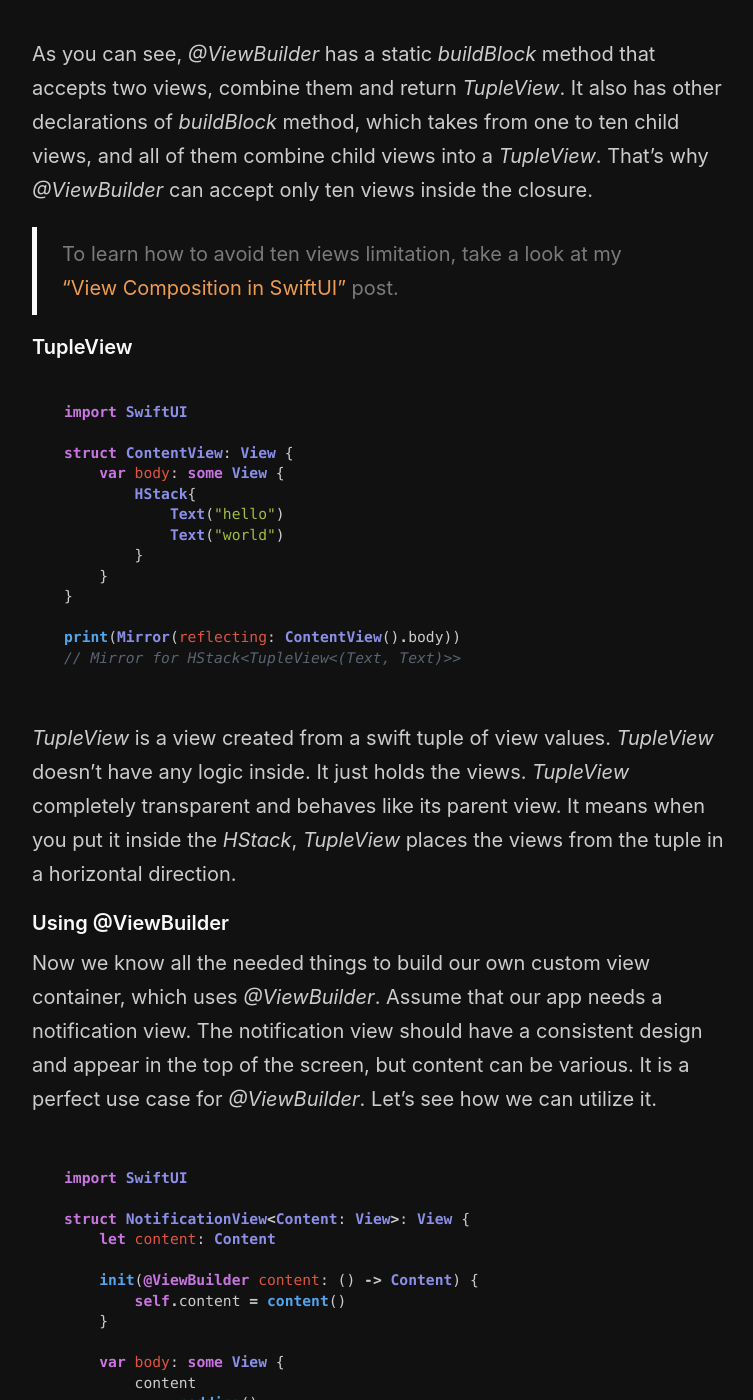
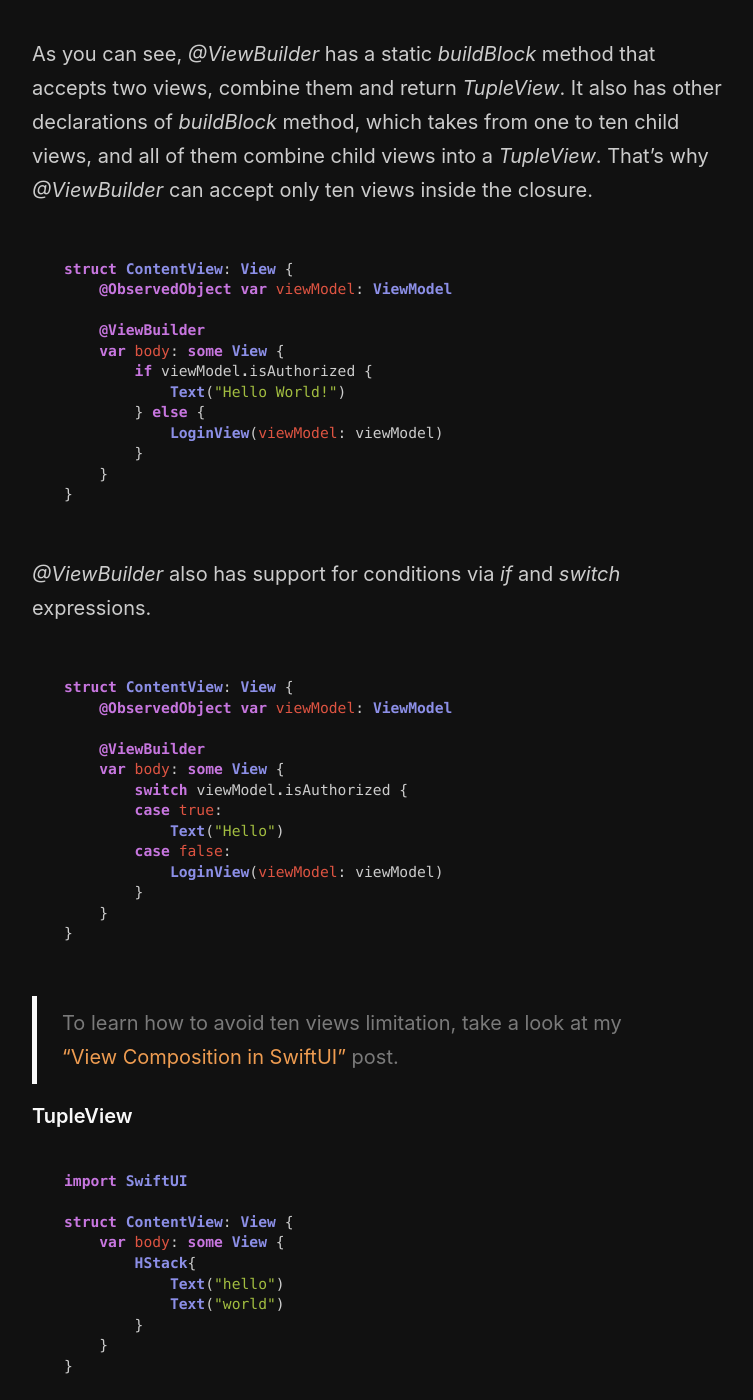
Before and after one commit to mecid/mecid.github.io, a Jekyll site: the page built from _posts/2019-12-18-the-power-of-viewbuilder-in-swiftui.md, in a window 1280 px wide and 1400 px high, scrolled down 1574 px. Shown: the whole window, without its empty margins (258-1011 px from the left). Built offline with Jekyll 4.4.1, drawn with Linux system fonts in a browser that asks for light colours.

Commit message:
View builder post updated

````diff
--- a/_posts/2019-12-18-the-power-of-viewbuilder-in-swiftui.md
+++ b/_posts/2019-12-18-the-power-of-viewbuilder-in-swiftui.md
@@ -43,6 +43,39 @@ extension ViewBuilder {
 ```
 
 As you can see, *@ViewBuilder* has a static *buildBlock* method that accepts two views, combine them and return *TupleView*. It also has other declarations of *buildBlock* method, which takes from one to ten child views, and all of them combine child views into a *TupleView*. That's why *@ViewBuilder* can accept only ten views inside the closure.
+
+```swift
+struct ContentView: View {
+    @ObservedObject var viewModel: ViewModel
+
+    @ViewBuilder
+    var body: some View {
+        if viewModel.isAuthorized {
+            Text("Hello World!")
+        } else {
+            LoginView(viewModel: viewModel)
+        }
+    }
+}
+```
+
+*@ViewBuilder* also has support for conditions via *if* and *switch* expressions.
+
+```swift
+struct ContentView: View {
+    @ObservedObject var viewModel: ViewModel
+
+    @ViewBuilder
+    var body: some View {
+        switch viewModel.isAuthorized {
+        case true:
+            Text("Hello")
+        case false:
+            LoginView(viewModel: viewModel)
+        }
+    }
+}
+```
 
 > To learn how to avoid ten views limitation, take a look at my ["View Composition in SwiftUI"](/2019/10/30/view-composition-in-swiftui/) post.
 
````
